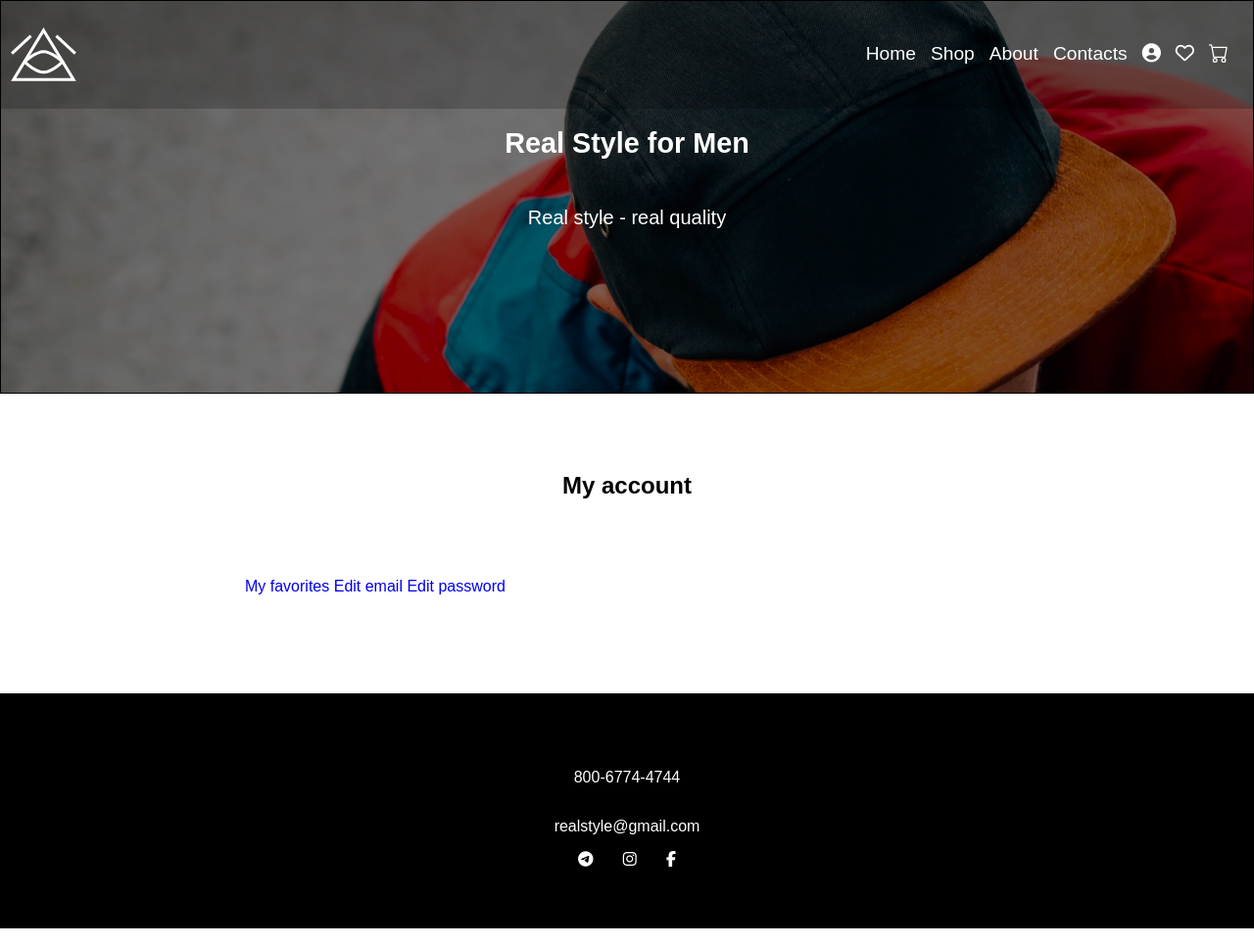
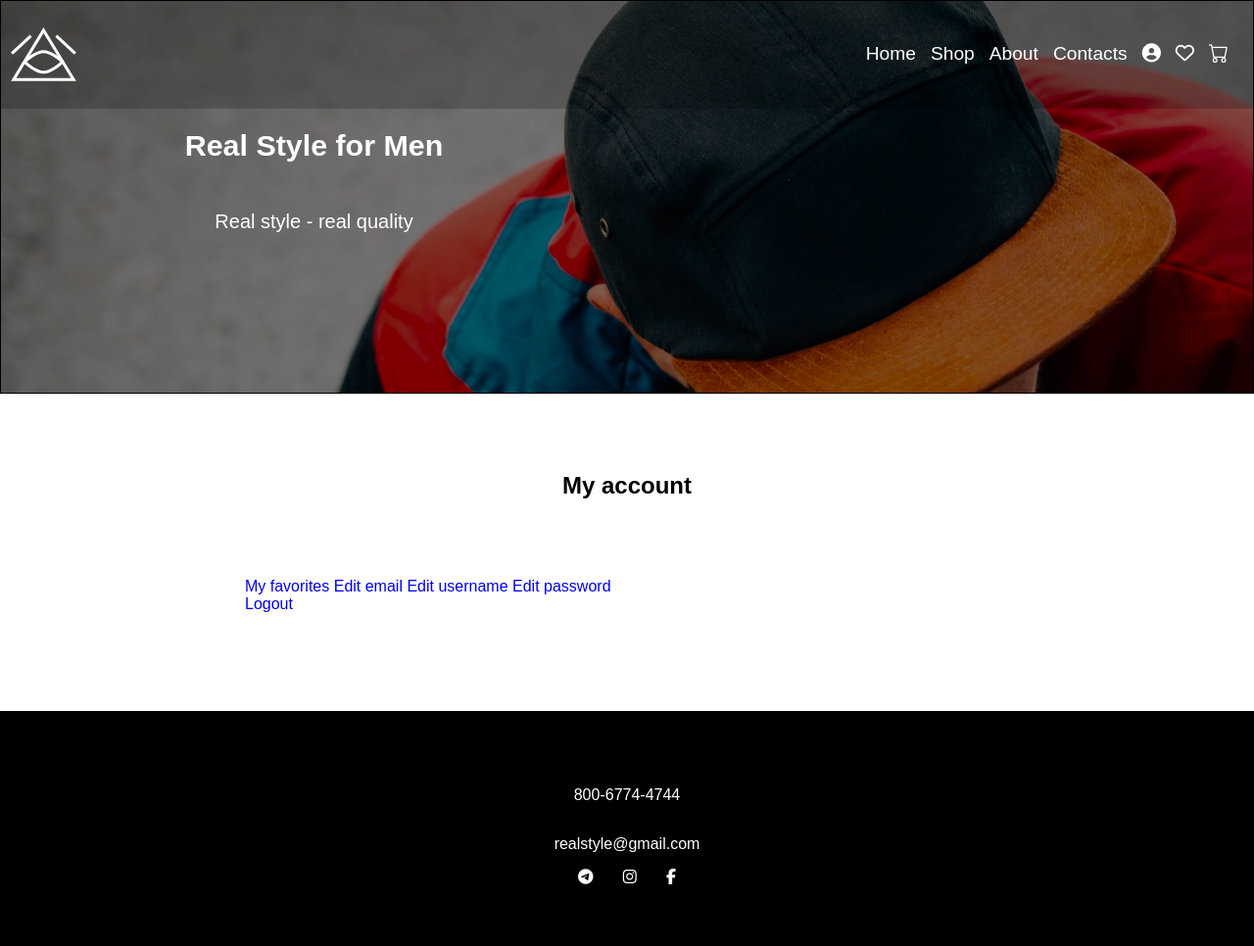
Before and after one commit to deus99999/Flask_style_shop, a Flask app: page /my_account in a window 1280 px wide. Shown: the whole page at 98% size. Run offline with Flask 3, Linux system fonts and the light colour scheme; some libraries are stand-ins or nearby versions.

Commit message:
fix checking email when user is registering

```diff
--- a/admin/templates/admin/add_items.html
+++ b/admin/templates/admin/add_items.html
@@ -56,7 +56,7 @@
             			<input type="hidden" name="item_id" value="{{ product.id }}">
             			<button type="submit" class="btn btn-danger">Remove</button>
         			</form>
-        			<form method="post" action="/delete_item">
+        			<form class="edit_btn" method="post" action="/delete_item">
             			<input type="hidden" name="item_id" value="{{ product.id }}">
             			<button type="submit" class="btn btn-warning">Edit</button>
         			</form>
--- a/auth/auth.py
+++ b/auth/auth.py
@@ -22,6 +22,12 @@ def register():
         is_admin = True
     if email and username and password:
         if form.validate_on_submit:
+
+            existing_user = User.query.filter_by(email=email).first()  # check is exist this email in db
+            if existing_user and existing_user.email == email:
+                flash("This email is already exist.")
+                return redirect(url_for('auth.register'))
+
             user = User(email=email, username=username, password=password, is_admin=is_admin)
             db.session.add(user)
             try:
--- a/static/css/styleContacts.css
+++ b/static/css/styleContacts.css
@@ -4,9 +4,6 @@ header {
 	background-image:
 		url(../images_for_css/bg/contacts_header_back.jpg);
 }
-
-
-
 
 .titles {
 	grid-column: 2 / -2;
--- a/static/css/styleGeneral.css
+++ b/static/css/styleGeneral.css
@@ -124,6 +124,7 @@ header {
 }
 
 .banner {
+	width: 50%;
 	flex-grow: 1;
 	display: flex;
 	flex-direction: column;
@@ -132,7 +133,7 @@ header {
 }
 
 .banner h1 {
-	font-size: 1.8em;
+	font-size: 1.9em;
 }
 
 .banner p {
@@ -195,6 +196,14 @@ header {
     font-size: 20px;
 }
 
+.btn_forms {
+	display: flex;
+	flex-wrap: wrap;
+}
+
+.btn_forms .edit_btn {
+	margin-left: 12px;
+}
 
 footer {
 
--- a/templates/base.html
+++ b/templates/base.html
@@ -34,7 +34,7 @@
                         <a href="{{ url_for('contacts') }}">Contacts</a>
 
                         {% if current_user.is_authenticated %}
-                        <a href="{{ url_for('auth.logout') }}">Logout</a>
+                        <!-- <a href="{{ url_for('auth.logout') }}">Logout</a> -->
                         <a href="{{ url_for('my_account', user_id=current_user.id) }}">
                             <i class='fas fa-user-circle logining'></i> {{ current_user.username }}
                         </a>
@@ -70,7 +70,6 @@
                         <a href="{{ url_for('my_account') }}">
                             <i class='fas fa-user-circle logining'></i> {{ current_user.username }}
                         </a>
-                        <a href="{{ url_for('auth.logout') }}">Logout</a>
 
                         {% else %}
                         <a href="{{ url_for('auth.login') }}">
--- a/templates/my_account.html
+++ b/templates/my_account.html
@@ -4,6 +4,8 @@
 {% block style %}
 	<link rel="stylesheet" type="text/css" href="../static/css/styleHome.css">
 	<link rel="stylesheet" type="text/css" href="../static/css/styleMyAccount.css">
+		<link rel="stylesheet" type="text/css" href="{{ url_for('static', filename='css/styleGeneral.css') }}">
+
 {% endblock %}
 
 {% block content %}
@@ -27,7 +29,11 @@
 		<div class="edits">
 			<a href="{{ url_for('favorite') }}">My favorites</a>
 			<a href="{{ url_for('edit_email') }}">Edit email</a>
+			<a href="{{ url_for('edit_username') }}">Edit username</a>
+
 			<a href="{{ url_for('admin.team_form_submit') }}">Edit password</a>
+			<br>
+			<a class="logout_a" href="{{ url_for('auth.logout') }}">Logout</a>
 		</div>
 
 	</div>
--- a/views.py
+++ b/views.py
@@ -2,7 +2,7 @@ from flask import flash, session, render_template, request, redirect, url_for, a
 from models import Team, Product, Category, Favorite, User
 from config import app, db
 from flask_login import current_user, login_required
-from forms import EditEmailForm, EditPasswordForm
+from forms import EditEmailForm, EditPasswordForm, EditUsernameForm
 
 # admin = Admin(my_app, name='admin', template_mode='bootstrap3')
 # admin.add_view(ModelView(Category, db.session))
@@ -290,11 +290,19 @@ def my_account():
 @login_required
 def edit_email():
     form = EditEmailForm()
+
     if form.email.data:
         if form.validate_on_submit:
-            current_user.email = form.email.data
-            db.session.commit()
-            flash("Your email has been updated.")
+            new_email = form.email.data
+            existing_user = User.query.filter_by(email=new_email).first()
+
+            if existing_user and existing_user.id != current_user.id:
+                flash("This email is already exist.")
+            else:
+                current_user.email = new_email
+                db.session.commit()
+                flash("Your email has been updated.")
+
             return redirect(url_for('edit_email'))
     form.email.data = current_user.email
     return render_template("edit_email.html", form=form)
@@ -303,16 +311,22 @@ def edit_email():
 @app.route('/edit_username', methods=['GET', 'POST'])
 @login_required
 def edit_username():
-    form = EditEmailForm()
-    if form.validate_on_submit:
-        current_user.username = form.username.data
+    form = EditUsernameForm()
 
-        db.session.add(current_user)
-        print("Your username has been updated.")
-        flash("Your username has been updated.")
-        db.session.commit()
-        return render_template('/edit_username.html', username=current_user.username, form=form)
-    form.username.data = current_user.usename
+    if form.username.data:
+        if form.validate_on_submit:
+            new_username = form.username.data
+            existing_user = User.query.filter_by(email=new_username).first()
+
+            if existing_user and existing_user.id != current_user.id:
+                flash("This username is already exist.")
+            else:
+                current_user.username = new_username
+                db.session.commit()
+                flash("Your username has been updated.")
+
+            return redirect(url_for('edit_username'))
+    form.username.data = current_user.username
     return render_template("edit_username.html", form=form)
 
 
```
